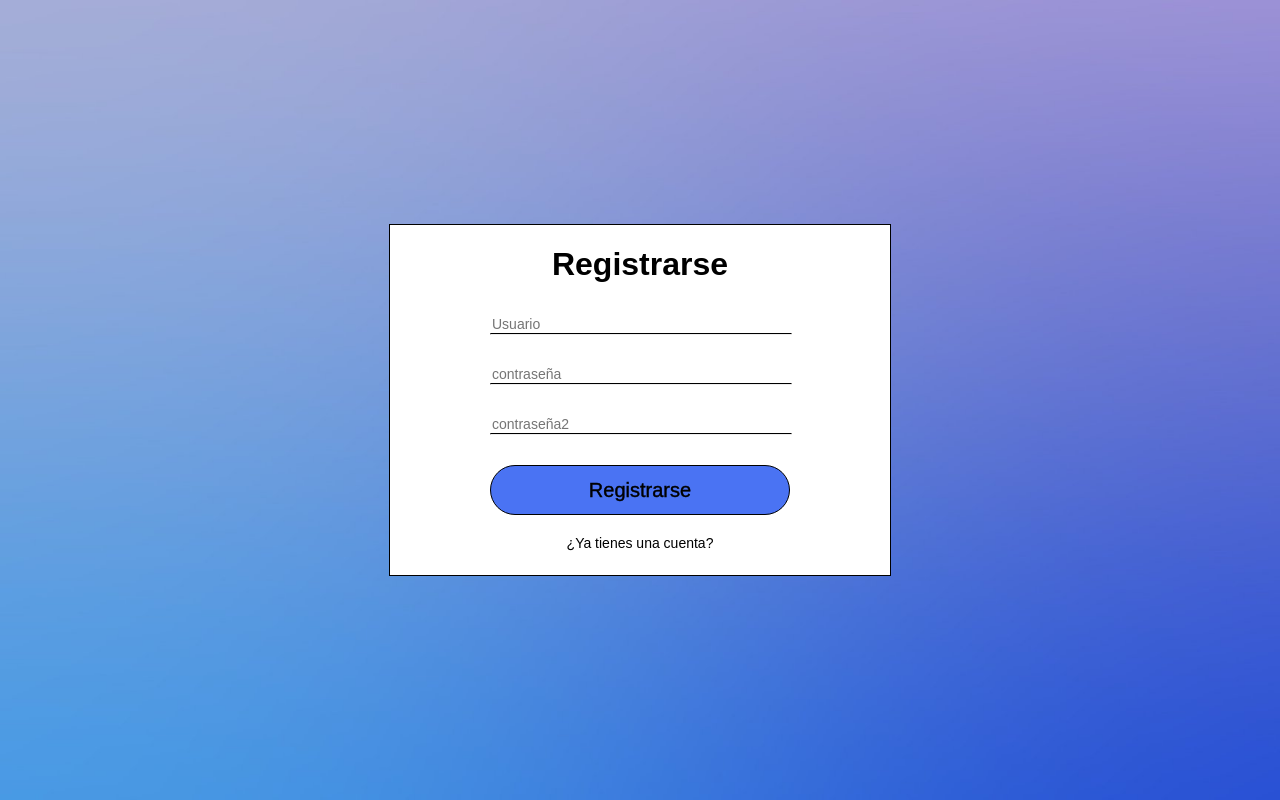
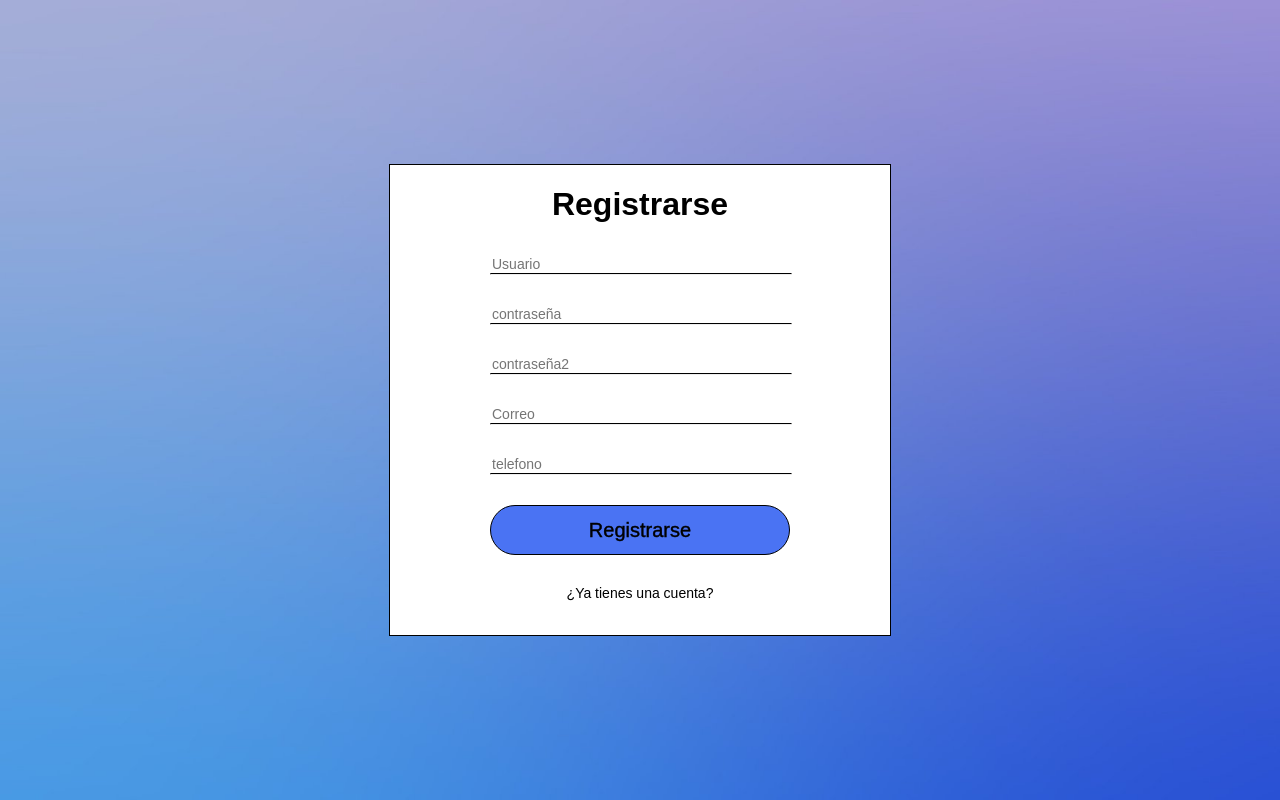
Before and after one commit to AntoCreed777/Proyecto_Diseno_Software, a Django app: page /accounts/register/ in a window 1280 px wide. Run offline with Django 5.2, Linux system fonts and the light colour scheme.

Commit message:
feat: se puede registrar el telefono y email en la pagina de registro

```diff
--- a/accounts/static/registro.css
+++ b/accounts/static/registro.css
@@ -29,7 +29,7 @@ body {
 .registrarse{
         position: absolute;
         width: 500px;
-        height: 350px;
+        height: 470px;
         background-color: white;
         border: 1px solid black;
         top: 50%;
@@ -57,7 +57,7 @@ body {
 .formulario{
     display: block;
     width: 100%;
-    height: 230px;
+    height: 340px;
 }
 .linea_usuario{
     position: absolute;
@@ -102,9 +102,43 @@ body {
     border-top: 1px solid black;
     width: 300px;
 }
+.input_email{
+    position: absolute;
+    left: 100px;
+    top: 240px;
+    width: 300px;
+    border: none;
+    background: none;
+    outline: none;
+    font-size: 14px;
+}
+.linea_email{
+    position: absolute;
+    top: 250px;
+    left: 100px;
+    border-top: 1px solid black;
+    width: 300px;
+}
+.input_telefono{
+    position: absolute;
+    left: 100px;
+    top: 290px;
+    width: 300px;
+    border: none;
+    background: none;
+    outline: none;
+    font-size: 14px;
+}
+.linea_telefono{
+    position: absolute;
+    top: 300px;
+    left: 100px;
+    border-top: 1px solid black;
+    width: 300px;
+}
 .registrarse_pag{
     position: absolute;
-    top:240px;
+    top:340px;
     width: 300px;
     height: 50px;
     left: 100px;
--- a/accounts/templates/registration.html
+++ b/accounts/templates/registration.html
@@ -33,6 +33,14 @@
                 <input type="password" name="contraseña2" class="input_contraseña2" placeholder="contraseña2">
             </div>
             <div>
+                <hr class="linea_email" id="linea_email">
+                <input type="email" name="email" class="input_email" placeholder="Correo">
+            </div>
+            <div>
+                <hr class="linea_telefono" id="linea_telefono">
+                <input type="tel" name="telefono" class="input_telefono" placeholder="telefono">
+            </div>
+            <div>
                 <input type="submit" value="Registrarse" class="registrarse_pag">
             </div>
         </form>
--- a/accounts/views.py
+++ b/accounts/views.py
@@ -30,8 +30,10 @@ def login_view(request):
 def registration(request):
      if request.method == 'POST':
           usuario = request.POST.get('usuario', '')
-          contraseña = request.POST['contraseña']
-          contraseña2 = request.POST['contraseña2']
+          contraseña = request.POST.get('contraseña','')
+          contraseña2 = request.POST.get('contraseña2','')
+          correo = request.POST.get('email','')
+          numero = request.POST.get('telefono','')
           if usuario is None:
                messages.error(request, 'Ingrese un nombre de usuario')
           elif " " in contraseña:
@@ -39,7 +41,7 @@ def registration(request):
 
           elif contraseña == contraseña2:
                try:
-                    user = Usuario.objects.create_user(username=usuario, password=contraseña)
+                    user = Usuario.objects.create_user(username=usuario, password=contraseña,email=correo,telefono=numero)
                     user.save()
                     return redirect('/accounts/login')
                except IntegrityError:
```
